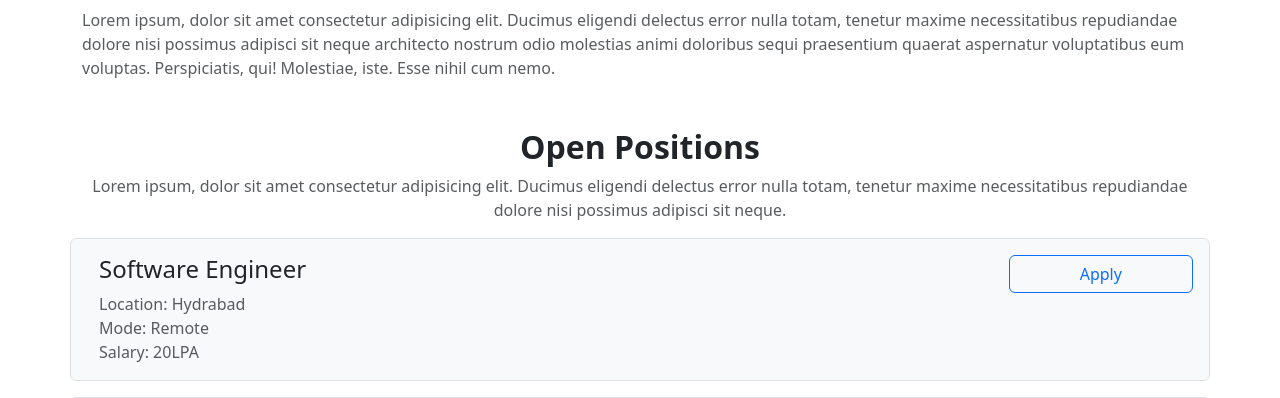
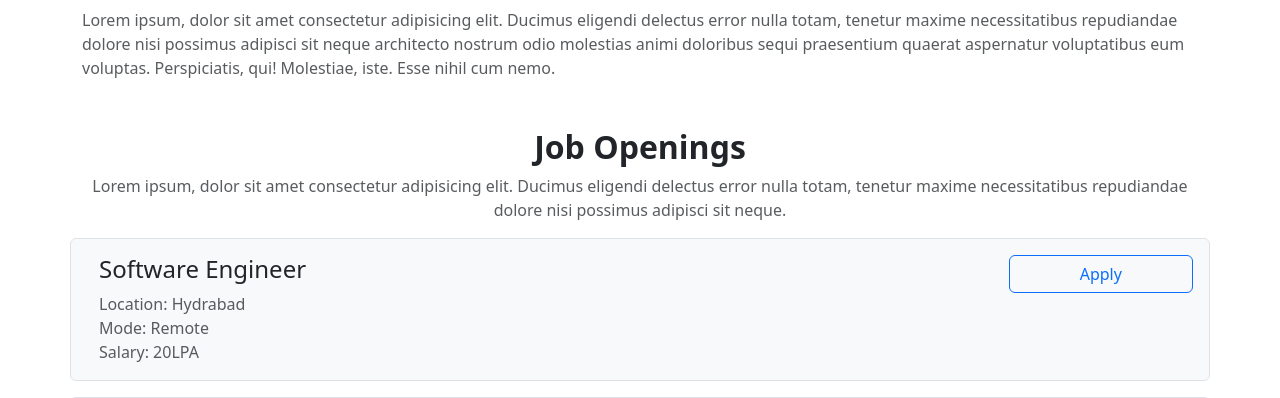
Before and after one commit to Aniruddha-Kadam-dev/flask-test, a Flask app: page / in a window 1280 px wide. Shown: the part 552-950 px from the top of the page. Run offline with Flask 3, Linux system fonts and the light colour scheme.

Commit message:
minor changes to test render quick deploy

```diff
--- a/templates/index.html
+++ b/templates/index.html
@@ -25,7 +25,7 @@
         <p class="mt-2 text-body-secondary">Lorem ipsum, dolor sit amet consectetur adipisicing elit. Ducimus eligendi delectus error nulla totam, tenetur maxime necessitatibus repudiandae dolore nisi possimus adipisci sit neque architecto nostrum odio molestias animi doloribus sequi praesentium quaerat aspernatur voluptatibus eum voluptas. Perspiciatis, qui! Molestiae, iste. Esse nihil cum nemo.</p>
     </header>
     <main class="container">
-        <h2 class="text-center mt-5 mb-2 text-body fw-bold">Open Positions</h2>
+        <h2 class="text-center mt-5 mb-2 text-body fw-bold">Job Openings</h2>
         <p class="text-center text-body-secondary">Lorem ipsum, dolor sit amet consectetur adipisicing elit. Ducimus eligendi delectus error nulla totam, tenetur maxime necessitatibus repudiandae dolore nisi possimus adipisci sit neque.</p>
         <article class="data">
             {%for job in jobs%}
```
